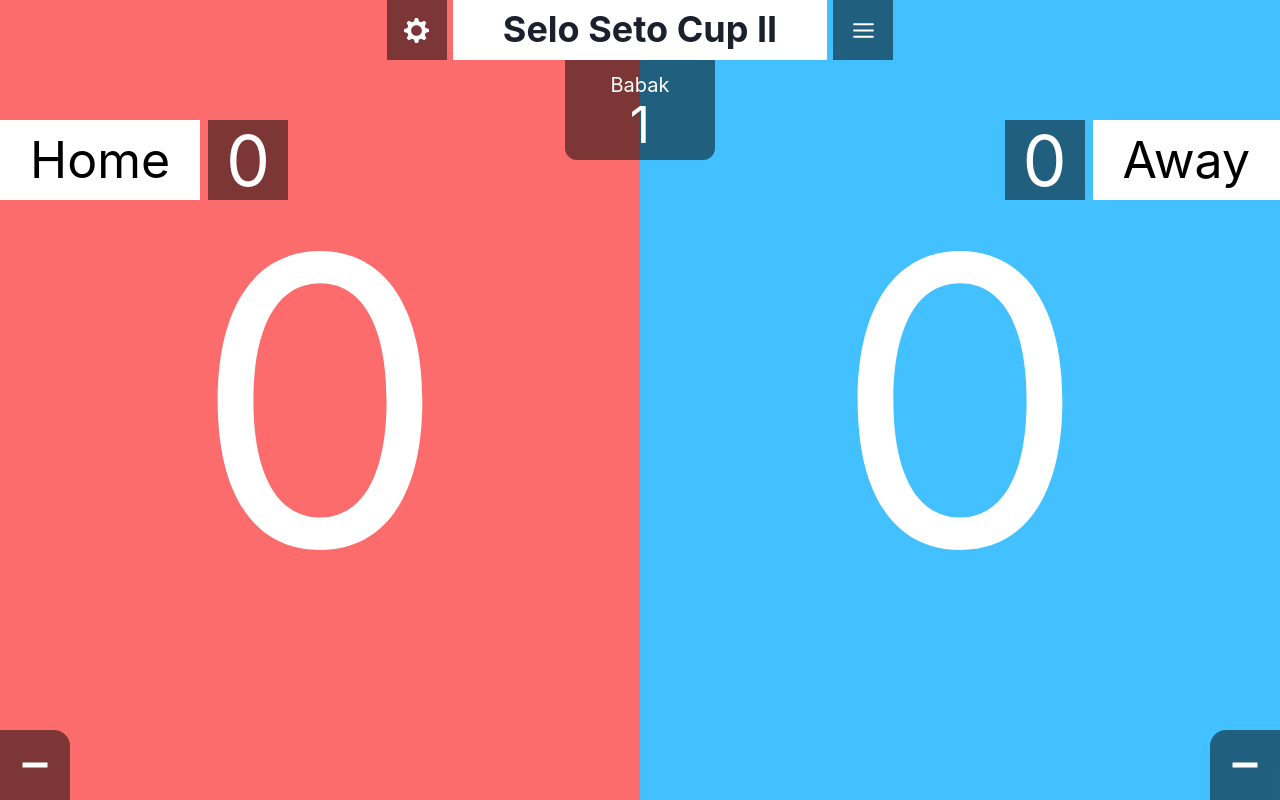
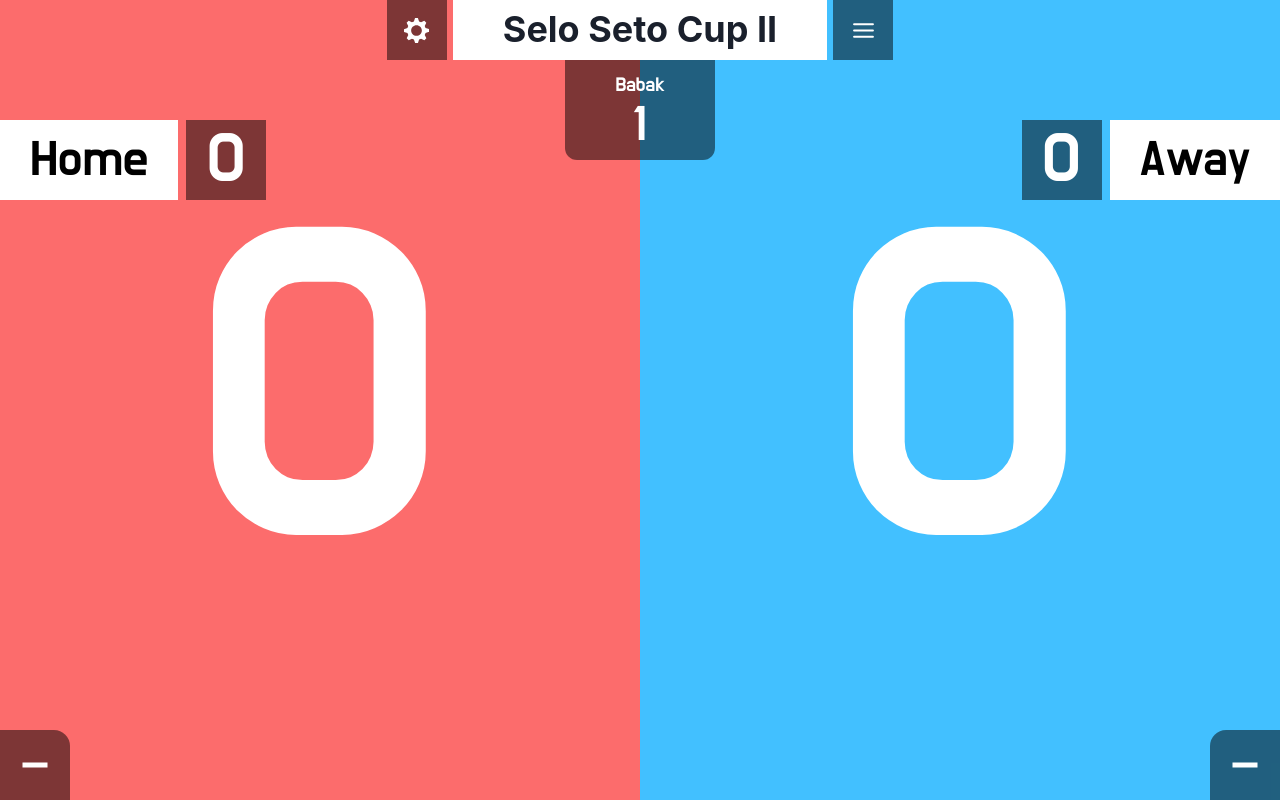
Before and after one commit to Permanaa/scoreboard, a Next.js app: page / in a window 1280 px wide. Built offline with nearby package versions, Linux system fonts and the light colour scheme.

Commit message:
Add font family

```diff
--- /dev/null
+++ b/pages/_document.js
@@ -0,0 +1,21 @@
+import Document, { Html, Head, Main, NextScript } from 'next/document'
+
+class MyDocument extends Document {
+  render() {
+    return (
+      <Html>
+        <Head>
+          <link rel="preconnect" href="https://fonts.googleapis.com" />
+          <link rel="preconnect" href="https://fonts.gstatic.com" crossOrigin />
+          <link href="https://fonts.googleapis.com/css2?family=Do+Hyeon&display=swap" rel="stylesheet" />
+        </Head>
+        <body>
+          <Main />
+          <NextScript />
+        </body>
+      </Html>
+    )
+  }
+}
+
+export default MyDocument
--- a/styles/Home.module.css
+++ b/styles/Home.module.css
@@ -1,5 +1,6 @@
 .root {
   user-select: none;
+  font-family: "Do Hyeon", sans-serif;
 }
 
 .header {
@@ -100,7 +101,7 @@
   justify-content: center;
   align-items: center;
   height: 100vh;
-  font-size: 400px;
+  font-size: 450px;
   color: white;
 }
 
```
